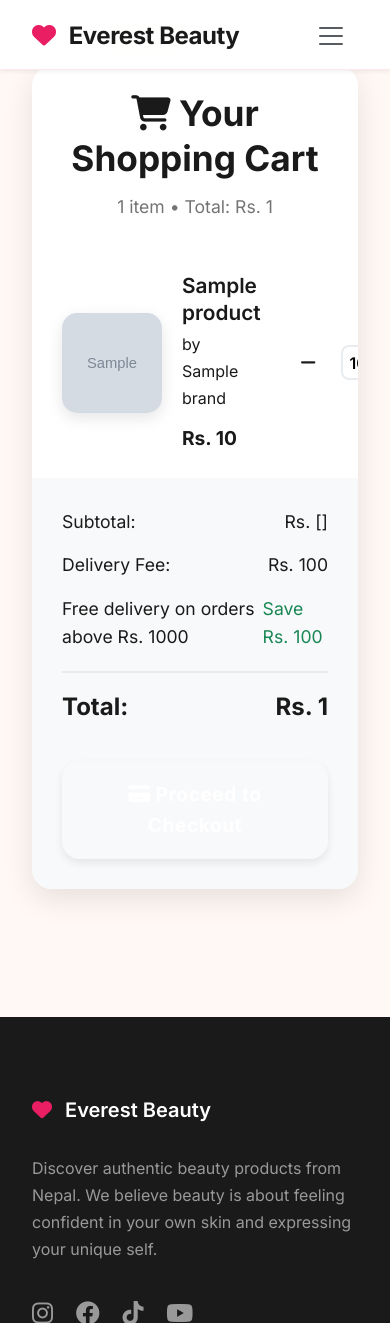
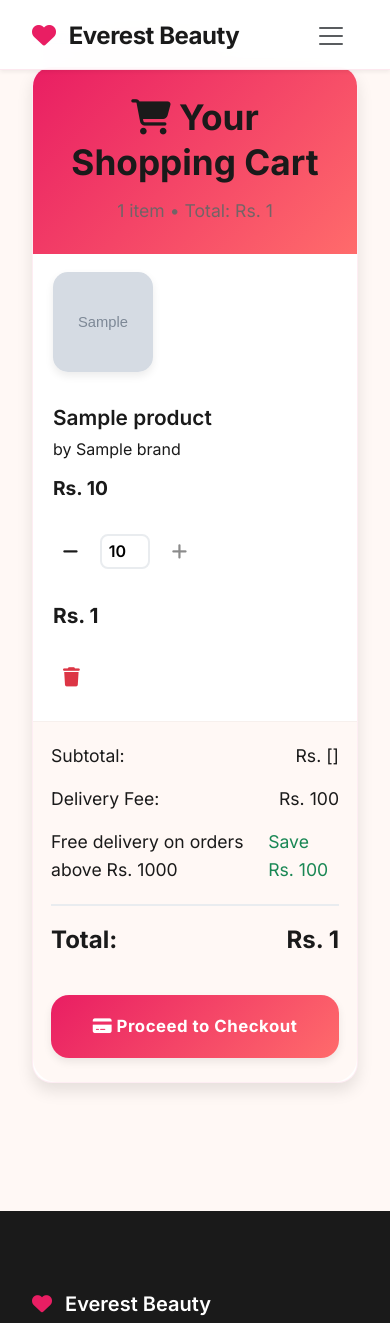
Before and after one commit to prashantlamsal/Everest-Beauty, a Django app: template templates/dashboard/cart.html in a window 390 px wide. Shown: the top 1323 px of the page. Run offline with Django 3.2, Linux system fonts and the light colour scheme; the template is opened without the code that fills it: most values are stand-ins (such as "Sample title", 1, 10 or a date in 2020); grey boxes marked "Sample" are stand-in pictures; some libraries are stand-ins or nearby versions.

Commit message:
Initial commit

```diff
--- a/templates/dashboard/cart.html
+++ b/templates/dashboard/cart.html
@@ -6,16 +6,17 @@
 {% block extra_css %}
 <style>
     .cart-container {
-        background: white;
-        border-radius: 20px;
-        box-shadow: 0 10px 30px rgba(0,0,0,0.1);
+        background: var(--white);
+        border-radius: 24px;
+        box-shadow: var(--shadow-lg);
         overflow: hidden;
+        border: 1px solid rgba(233, 30, 99, 0.08);
     }
 
     .cart-header {
-        background: linear-gradient(135deg, var(--primary-color), #e91e63);
-        color: white;
-        padding: 25px 30px;
+        background: var(--gradient-primary);
+        color: var(--white);
+        padding: 28px 30px;
         text-align: center;
     }
 
@@ -34,7 +35,9 @@
     .cart-item {
         display: flex;
         align-items: center;
-        padding: 25px 30px;
+        justify-content: space-between;
+        gap: 20px;
+        padding: 22px 28px;
         border-bottom: 1px solid #f0f0f0;
         transition: all 0.3s ease;
     }
@@ -53,11 +56,12 @@
         object-fit: cover;
         border-radius: 15px;
         margin-right: 20px;
-        box-shadow: 0 5px 15px rgba(0,0,0,0.1);
+        box-shadow: var(--shadow);
     }
 
     .item-details {
         flex: 1;
+        min-width: 0;
     }
 
     .item-name {
@@ -89,8 +93,8 @@
     .item-quantity {
         display: flex;
         align-items: center;
-        gap: 15px;
-        margin: 0 30px;
+        gap: 12px;
+        margin: 0 18px;
     }
 
     .quantity-btn {
@@ -132,7 +136,7 @@
         font-size: 1.3rem;
         font-weight: 700;
         color: var(--text-dark);
-        margin: 0 30px;
+        margin: 0 18px;
         min-width: 100px;
         text-align: right;
     }
@@ -154,9 +158,10 @@
     }
 
     .cart-summary {
-        background: #f8f9fa;
-        padding: 30px;
-        border-radius: 0 0 20px 20px;
+        background: var(--rare-cream);
+        padding: 26px 30px 30px;
+        border-radius: 0 0 24px 24px;
+        border-top: 1px solid rgba(0, 0, 0, 0.03);
     }
 
     .summary-row {
@@ -179,11 +184,11 @@
     .checkout-btn {
         width: 100%;
         padding: 18px;
-        background: var(--add-to-cart-bg);
+        background: var(--gradient-primary);
         border: none;
         color: #fff;
         border-radius: 18px;
-        font-size: 1.2rem;
+        font-size: 1.05rem;
         font-weight: 700;
         cursor: pointer;
         transition: var(--transition);
@@ -192,10 +197,10 @@
         letter-spacing: 0.5px;
     }
     .checkout-btn:hover {
-        background: var(--add-to-cart-hover);
+        background: linear-gradient(135deg, #c2185b 0%, #e91e63 100%);
         color: #fff;
-        transform: translateY(-2px) scale(1.03);
-        box-shadow: var(--shadow-hover);
+        transform: translateY(-2px) scale(1.02);
+        box-shadow: var(--shadow-xl);
     }
     .checkout-btn:disabled {
         opacity: 0.6;
@@ -205,7 +210,8 @@
 
     .empty-cart {
         text-align: center;
-        padding: 60px 30px;
+        padding: 70px 30px 80px;
+        background: var(--gradient-soft);
     }
 
     .empty-cart i {
@@ -297,6 +303,51 @@
     @keyframes spin {
         0% { transform: rotate(0deg); }
         100% { transform: rotate(360deg); }
+    }
+
+    /* Responsive cart layout */
+    @media (max-width: 992px) {
+        .cart-item {
+            align-items: flex-start;
+        }
+
+        .item-quantity {
+            margin: 0 8px;
+        }
+
+        .item-total {
+            margin: 0 8px;
+        }
+    }
+
+    @media (max-width: 768px) {
+        .cart-container {
+            border-radius: 20px;
+        }
+
+        .cart-item {
+            flex-direction: column;
+            align-items: flex-start;
+            padding: 18px 20px;
+        }
+
+        .item-image {
+            margin-right: 0;
+            margin-bottom: 12px;
+        }
+
+        .item-quantity {
+            margin: 10px 0 0;
+        }
+
+        .item-total {
+            margin: 10px 0 0;
+            text-align: left;
+        }
+
+        .cart-summary {
+            padding: 20px 18px 24px;
+        }
     }
 </style>
 {% endblock %}
```
Also changed, not shown: db.sqlite3.
